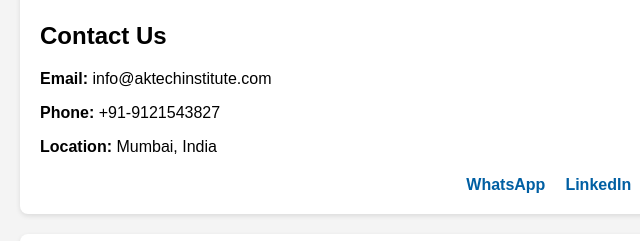
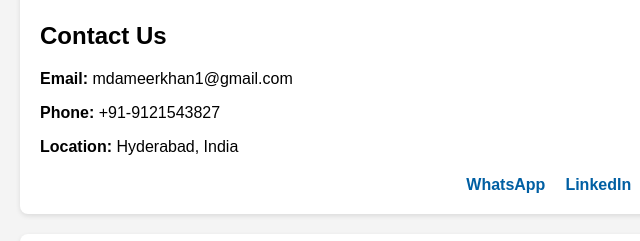
Before and after one commit to Amair001/ak-tech-institute, a plain HTML site: page index.html in a window 1280 px wide. Shown: the part 1024-1265 px from the top of the page, 0-640 px from the left. Drawn offline with Linux system fonts and the light colour scheme; files whose address does not match are found by name.

Commit message:
Updated content on homepage

```diff
--- a/index.html
+++ b/index.html
@@ -137,9 +137,9 @@
 
     <section id="contact" class="card">
       <h2>Contact Us</h2>
-      <p><strong>Email:</strong> info@aktechinstitute.com</p>
+      <p><strong>Email:</strong> mdameerkhan1@gmail.com</p>
       <p><strong>Phone:</strong> +91-9121543827</p>
-      <p><strong>Location:</strong> Mumbai, India</p>
+      <p><strong>Location:</strong> Hyderabad, India</p>
 
       <div class="social">
         <a href="https://wa.me/919121543827" target="_blank">WhatsApp</a>
```
